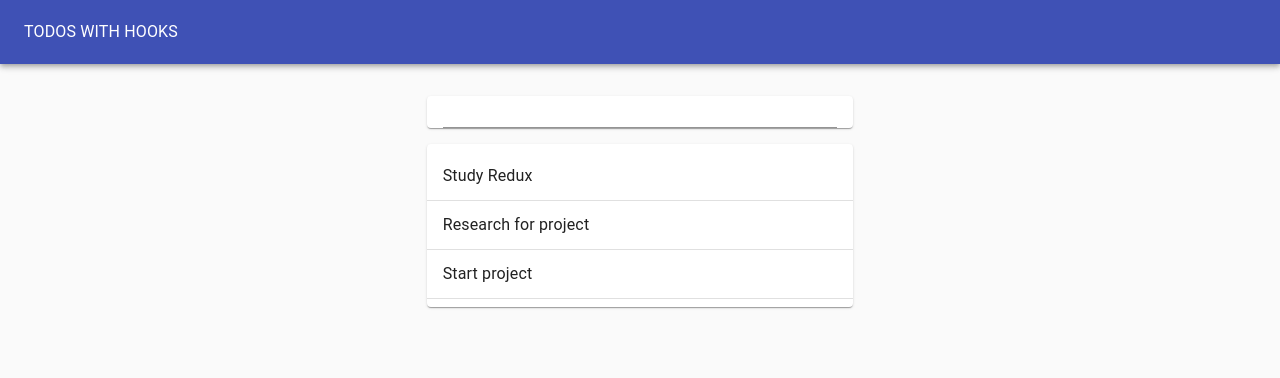
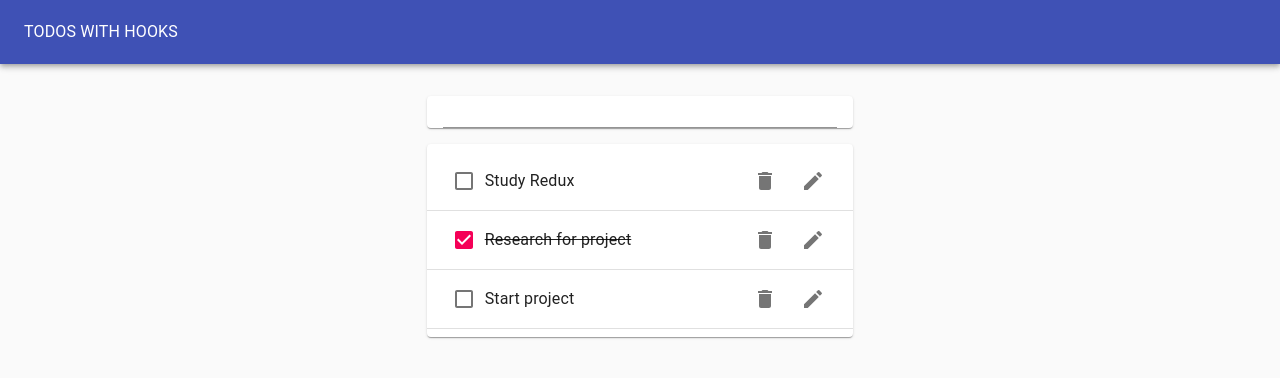
Before and after one commit to mbraga24/todo-hooks, a React (Create React App) app: page / in a window 1280 px wide. Shown: the top 378 px of the page. Built offline with nearby package versions, Linux system fonts and the light colour scheme.

Commit message:
Add styling to todos

```diff
--- a/package.json
+++ b/package.json
@@ -4,6 +4,7 @@
   "private": true,
   "dependencies": {
     "@material-ui/core": "^4.11.0",
+    "@material-ui/icons": "^4.9.1",
     "@testing-library/jest-dom": "^4.2.4",
     "@testing-library/react": "^9.3.2",
     "@testing-library/user-event": "^7.1.2",
--- a/src/Todo.js
+++ b/src/Todo.js
@@ -1,11 +1,25 @@
 import React from 'react';
 import ListItem from '@material-ui/core/ListItem';
 import ListItemText from '@material-ui/core/ListItemText';
+import Checkbox from '@material-ui/core/Checkbox';
+import IconButton from '@material-ui/core/IconButton';
+import DeleteIcon from '@material-ui/icons/Delete';
+import EditIcon from '@material-ui/icons/Edit';
+import ListItemSecondaryAction from '@material-ui/core/ListItemSecondaryAction';
 
 const Todo = ({ task, completed }) => {
   return (
     <ListItem>
-      <ListItemText> {task} </ListItemText>
+      <Checkbox tabIndex={-1} checked={completed}/>
+      <ListItemText style={{textDecoration: completed ? "line-through" : "none"}}>{task}</ListItemText>
+      <ListItemSecondaryAction>
+        <IconButton aria-label="delete">
+          <DeleteIcon/>
+        </IconButton>
+        <IconButton aria-label="edit">
+          <EditIcon/>
+        </IconButton>
+      </ListItemSecondaryAction>
     </ListItem>
   )
 }
```
Also changed, not shown: 1 other file (tests, documents, lock files or other folders).
